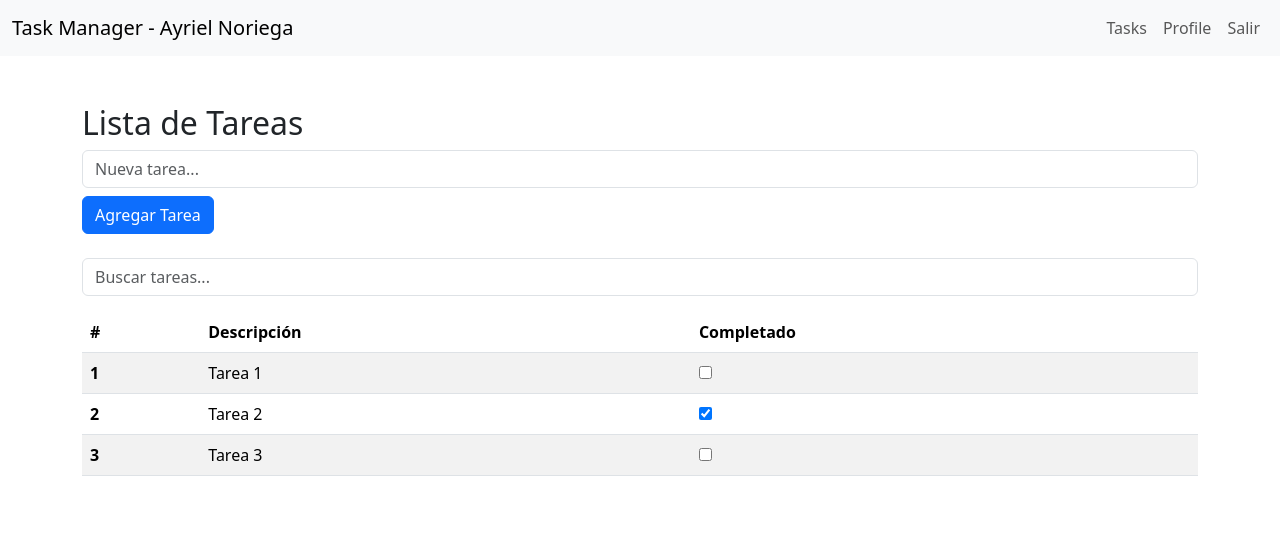
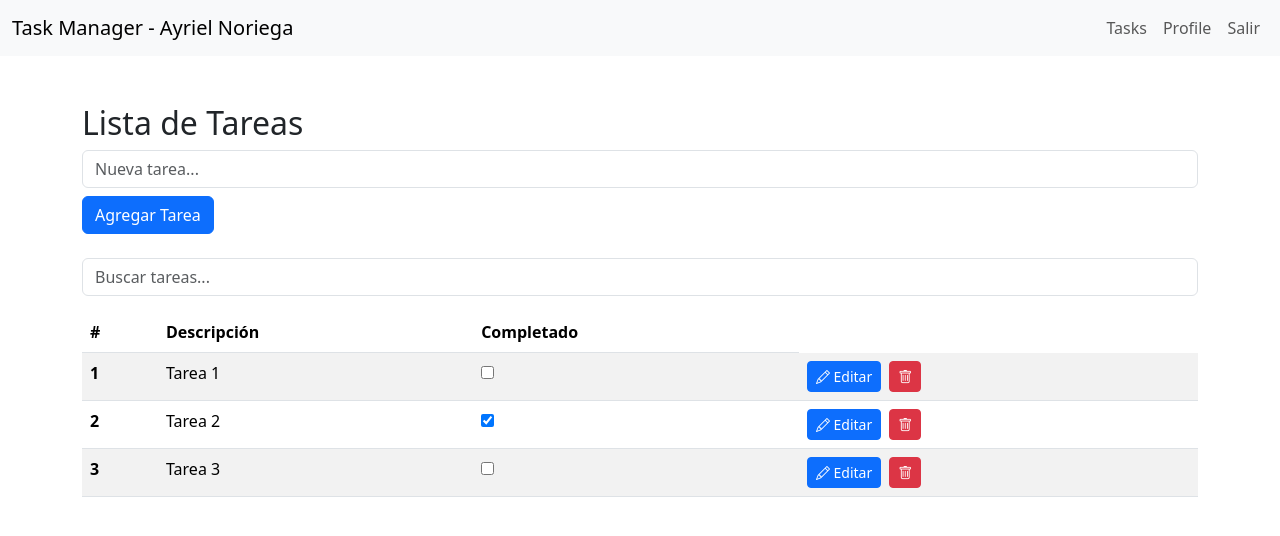
Before and after one commit to anoriega-nuam/task-manager, a React (Vite) app: page / in a window 1280 px wide. Shown: the top 536 px of the page. Built offline with nearby package versions, Linux system fonts and the light colour scheme.

Commit message:
feat: add task editing and deletion functionality in TaskPage

```diff
--- a/index.html
+++ b/index.html
@@ -8,7 +8,7 @@
 
     <!-- Import the custom CSS file -->
     <link href="https://cdn.jsdelivr.net/npm/bootstrap@5.3.3/dist/css/bootstrap.min.css" rel="stylesheet" integrity="sha384-QWTKZyjpPEjISv5WaRU9OFeRpok6YctnYmDr5pNlyT2bRjXh0JMhjY6hW+ALEwIH" crossorigin="anonymous">
-
+    <link href="https://cdn.jsdelivr.net/npm/bootstrap-icons/font/bootstrap-icons.css" rel="stylesheet">
 
   </head>
   <body>
--- a/src/task/pages/TaskPage.jsx
+++ b/src/task/pages/TaskPage.jsx
@@ -13,7 +13,8 @@ export const TaskPage = () => {
   // const [searchTerm, setSearchTerm] = useState('');
   const [tasks, setTasks] = useState(initialTasks);
   const [filteredTasks, setFilteredTasks] = useState(tasks);
-  console.log("description", "newTaskDescription");
+  const [editingTask, setEditingTask] = useState(null);
+  const [newDescription, setNewDescription] = useState('');
 
   const onAddTask = (description) => {
     if (description === '') return;
@@ -38,6 +39,28 @@ export const TaskPage = () => {
     setTasks(updatedTasks);
     setFilteredTasks(updatedTasks);
   };
+
+  const onDeleteTask = (taskId) => {
+    const updatedTasks = tasks.filter(task => task.id !== taskId);
+    setTasks(updatedTasks);
+    setFilteredTasks(updatedTasks);
+  };
+
+  const onStartEditing = (task) => {
+    setEditingTask(task.id);
+    setNewDescription(task.description);
+  };
+
+  const onSaveTask = (taskId) => {
+    const updatedTasks = tasks.map(task =>
+      task.id === taskId ? { ...task, description: newDescription } : task
+    );
+    setTasks(updatedTasks);
+    setFilteredTasks(updatedTasks);
+    setEditingTask(null);
+    setNewDescription('');
+  };
+
 
   return (
     <>
@@ -66,13 +89,48 @@ export const TaskPage = () => {
             {filteredTasks.map((task, index) => (
               <tr key={task.id}>
                 <th scope="row">{index + 1}</th>
-                <td>{task.description}</td>
+                <td>
+                  {editingTask === task.id ? (
+                    <input
+                      type="text"
+                      className="form-control"
+                      value={newDescription}
+                      onChange={(e) => setNewDescription(e.target.value)}
+                    />
+                  ) : (
+                    task.description
+                  )}
+                </td>
                 <td>
                   <input
                     type="checkbox"
                     checked={task.completed}
                     onChange={() => toggleTaskCompletion(task.id)}
                   />
+                </td>
+                <td>
+                {editingTask === task.id ? (
+                    <button
+                      className="btn btn-success btn-sm"
+                      onClick={() => onSaveTask(task.id)}
+                    >
+                      <i className="bi bi-save"></i> Guardar
+                    </button>
+                  ) : (
+                    <button
+                      className="btn btn-primary btn-sm"
+                      onClick={() => onStartEditing(task)}
+                    >
+                      <i className="bi bi-pencil"></i> Editar
+                    </button>
+                  )}
+
+                  <button
+                    className="btn btn-danger btn-sm mx-2"
+                    onClick={() => onDeleteTask(task.id)}
+                  >
+                    <i className="bi bi-trash"></i>
+                  </button>
                 </td>
               </tr>
             ))}
```
